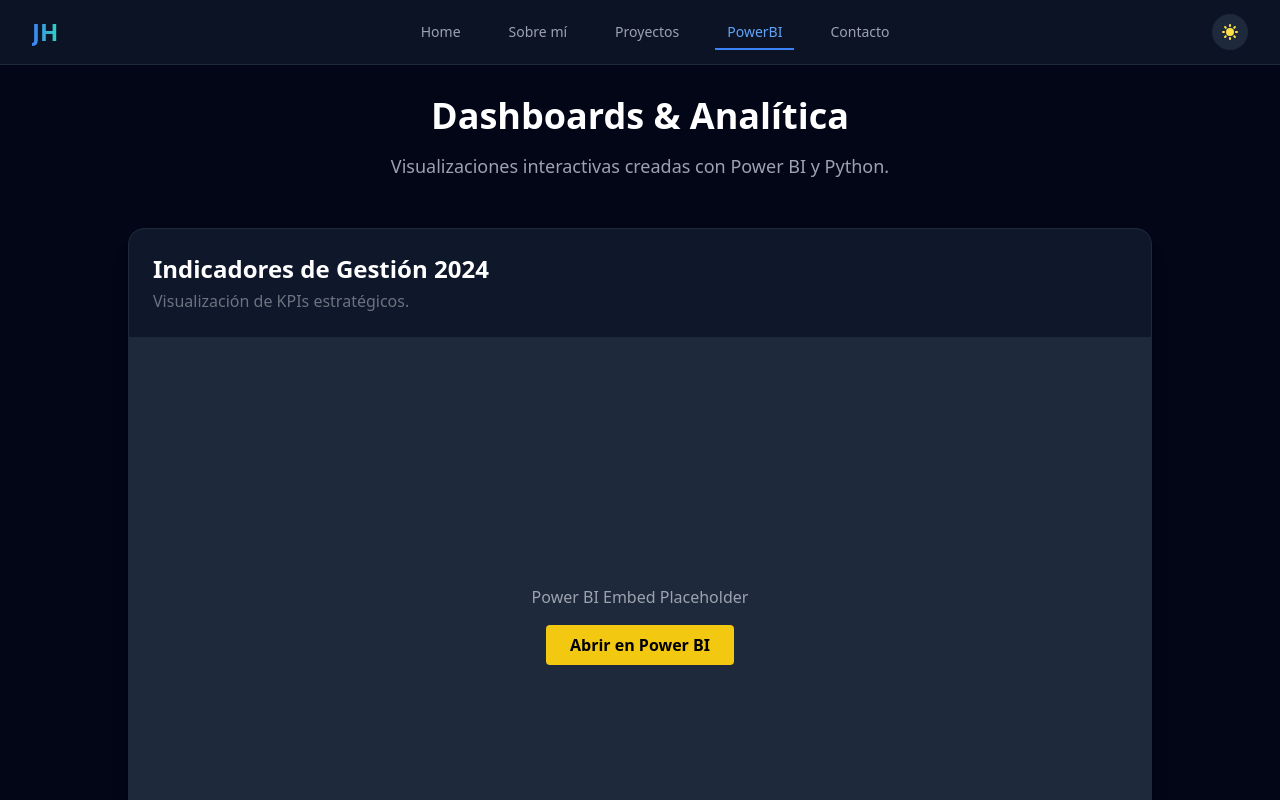
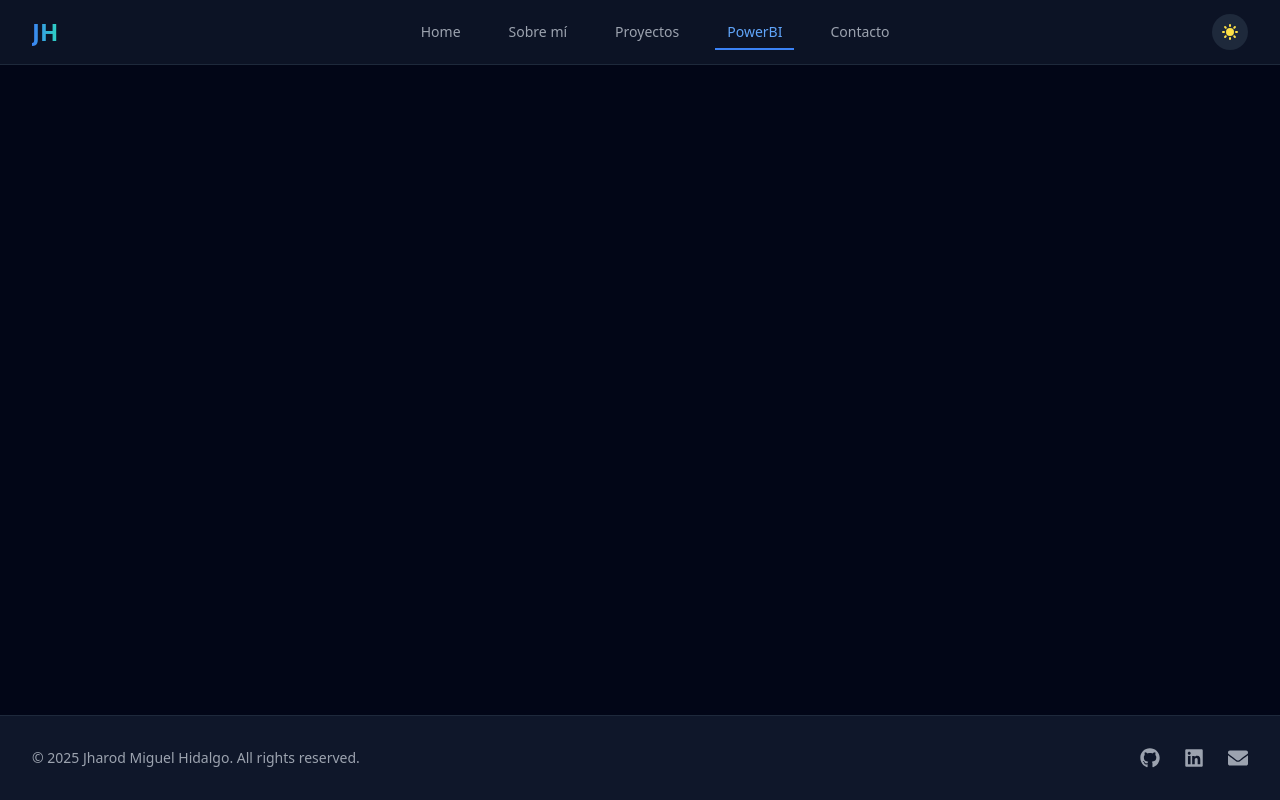
Before and after one commit to Jharod3/Portafolio, a React (Vite) app in the folder frontend-react/: page /powerbi in a window 1280 px wide. Shown: the top 800 px of the page. Built offline with nearby package versions, Linux system fonts and the light colour scheme.

Commit message:
UPDATE: eliminacion de componente PowerBI

```diff
--- a/frontend-react/src/App.tsx
+++ b/frontend-react/src/App.tsx
@@ -4,7 +4,6 @@ import Footer from './components/Footer';
 import Home from './pages/Home';
 import About from './pages/About';
 import Projects from './pages/Projects';
-import PowerBI from './pages/PowerBI';
 import Contact from './pages/Contact';
 
 function App() {
@@ -17,7 +16,6 @@ function App() {
             <Route path="/" element={<Home />} />
             <Route path="/about" element={<About />} />
             <Route path="/projects" element={<Projects />} />
-            <Route path="/powerbi" element={<PowerBI />} />
             <Route path="/contact" element={<Contact />} />
           </Routes>
         </main>
```
